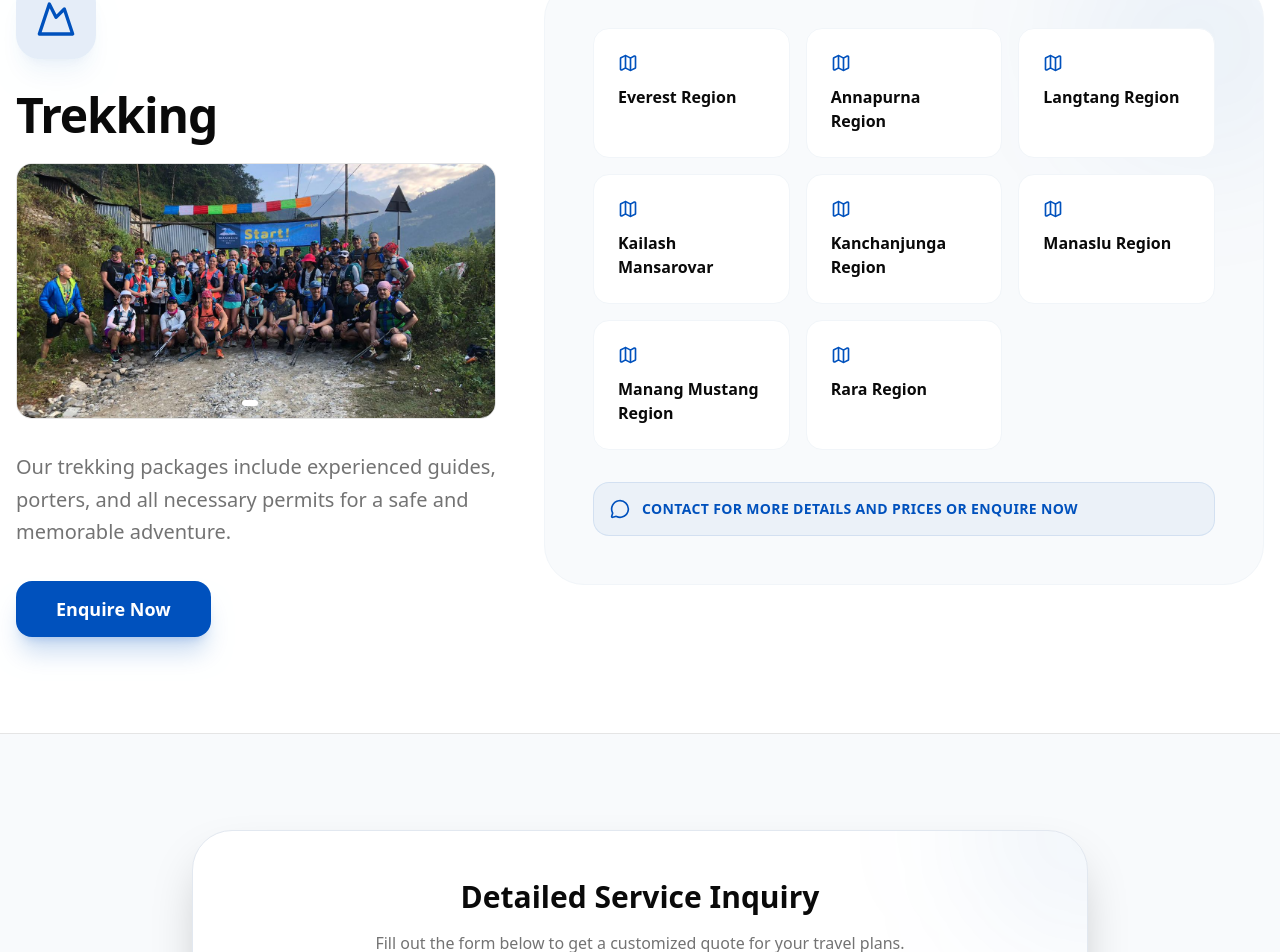
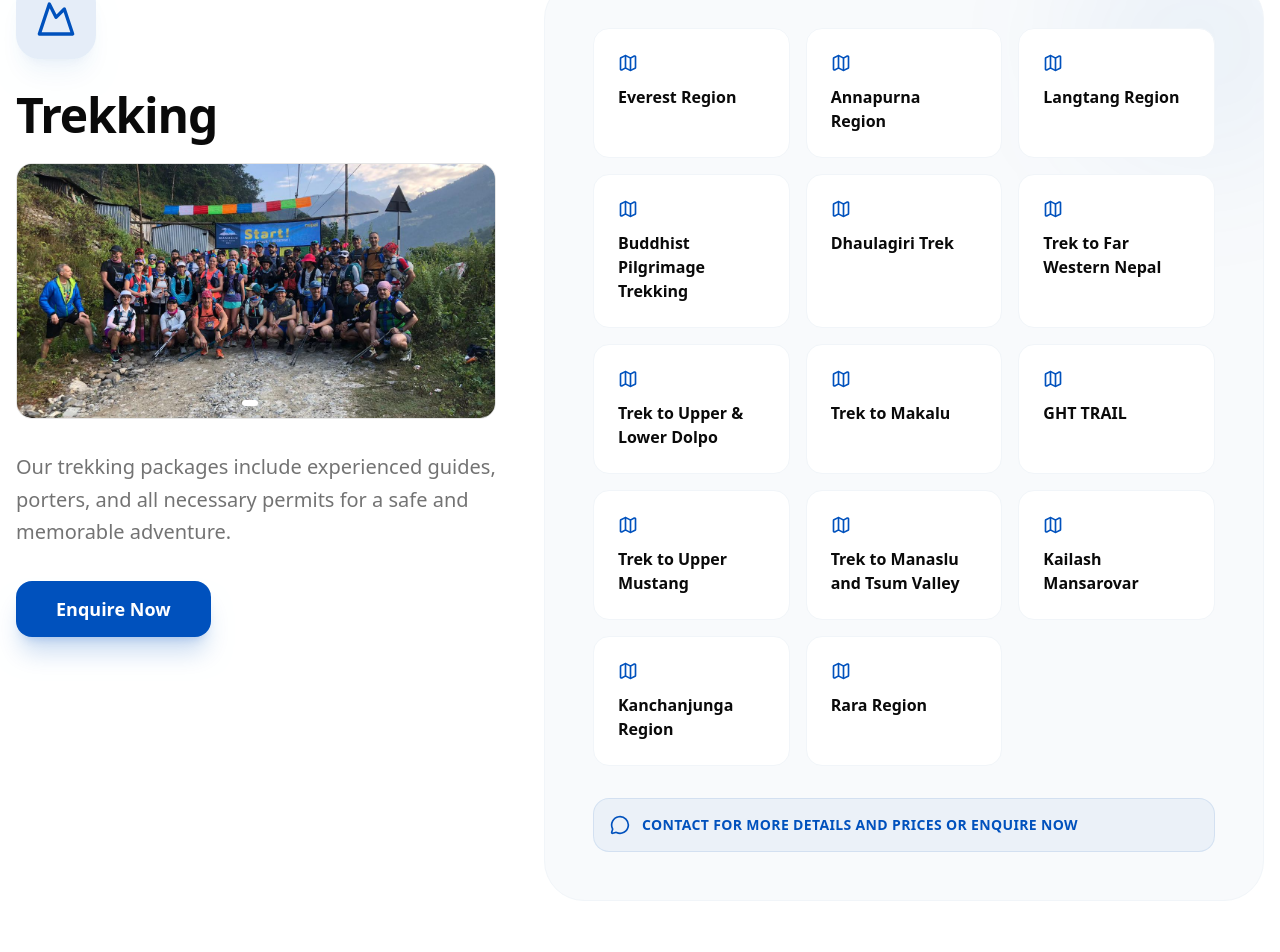
Before and after one commit to arthurrgg8-lgtm/mr-tour-service, a Next.js app: page /services in a window 1280 px wide. Shown: the part 5253-6205 px from the top of the page. Built offline with nearby package versions, Linux system fonts and the light colour scheme.

Commit message:
feat: add specific trekking routes to services and navigation

```diff
--- a/src/components/layout/Navbar.tsx
+++ b/src/components/layout/Navbar.tsx
@@ -37,10 +37,16 @@ export default function Navbar() {
     { name: "EVEREST REGION", href: "/services#trekking" },
     { name: "ANNAPURNA REGION", href: "/services#trekking" },
     { name: "LANGTANG REGION", href: "/services#trekking" },
+    { name: "BUDDHIST PILGRIMAGE TREKKING", href: "/services#trekking" },
+    { name: "DHAULAGIRI TREK", href: "/services#trekking" },
+    { name: "FAR WESTERN NEPAL", href: "/services#trekking" },
+    { name: "UPPER & LOWER DOLPO", href: "/services#trekking" },
+    { name: "MAKALU", href: "/services#trekking" },
+    { name: "GHT TRAIL", href: "/services#trekking" },
+    { name: "UPPER MUSTANG", href: "/services#trekking" },
+    { name: "MANASLU & TSUM VALLEY", href: "/services#trekking" },
     { name: "KAILASH MANSAROVAR", href: "/services#trekking" },
     { name: "KANCHANJUNGA", href: "/services#trekking" },
-    { name: "MANASLU", href: "/services#trekking" },
-    { name: "MANANG MUSTANG REGION", href: "/services#trekking" },
     { name: "RARA", href: "/services#trekking" },
   ]
 
--- a/src/data/services.json
+++ b/src/data/services.json
@@ -107,10 +107,16 @@
       "Everest Region",
       "Annapurna Region",
       "Langtang Region",
+      "Buddhist Pilgrimage Trekking",
+      "Dhaulagiri Trek",
+      "Trek to Far Western Nepal",
+      "Trek to Upper & Lower Dolpo",
+      "Trek to Makalu",
+      "GHT TRAIL",
+      "Trek to Upper Mustang",
+      "Trek to Manaslu and Tsum Valley",
       "Kailash Mansarovar",
       "Kanchanjunga Region",
-      "Manaslu Region",
-      "Manang Mustang Region",
       "Rara Region"
     ]
   }
```
